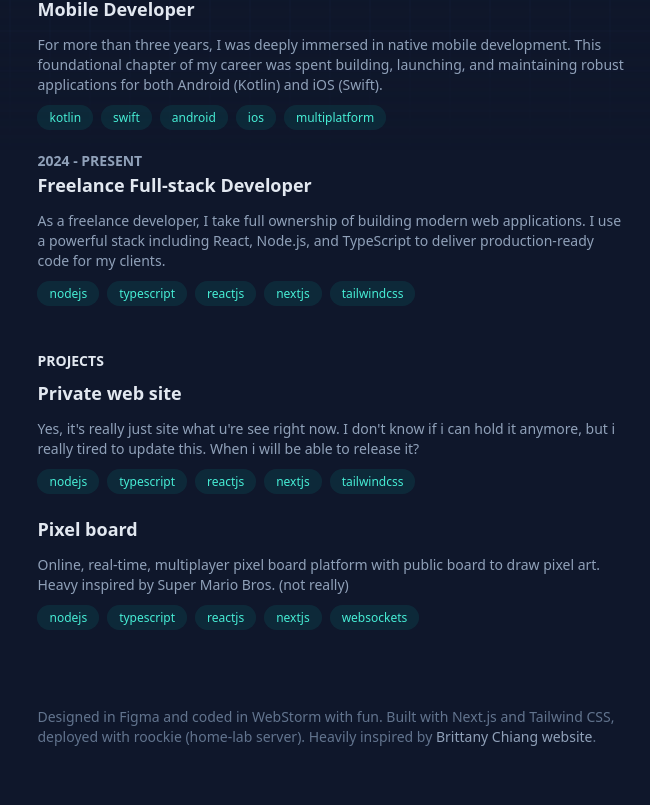
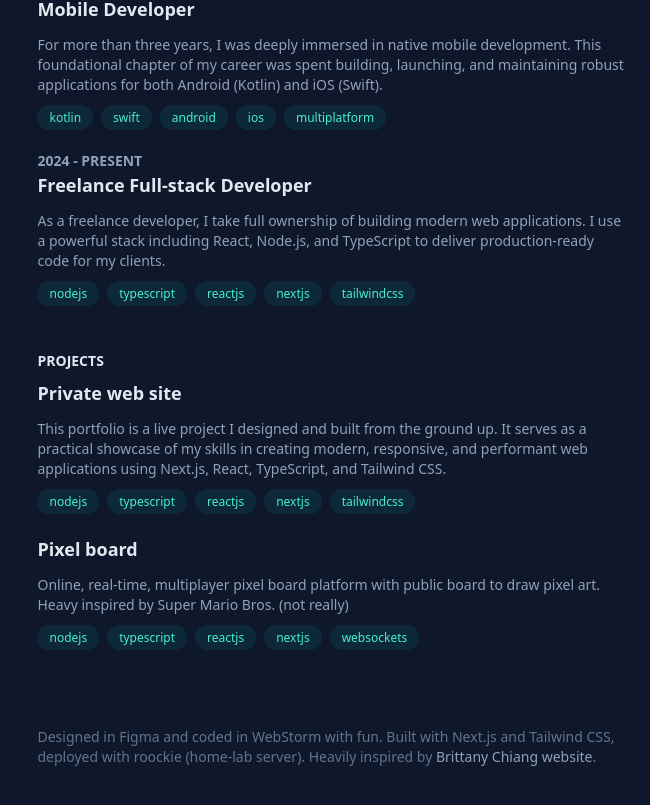
Before and after one commit to kotleni/kotleni.github.io, a Next.js app: page / in a window 1280 px wide. Shown: the part 529-1334 px from the top of the page, without its empty margins (630-1280 px from the left). Built offline with nearby package versions, Linux system fonts and the light colour scheme.

Commit message:
chore: set description for website project

```diff
--- a/src/app/page.tsx
+++ b/src/app/page.tsx
@@ -105,7 +105,7 @@ function ProjectsPart() {
             <BlockHeader title="Projects" />
             <ProjectCard
                 title="Private web site"
-                description="Yes, it's really just site what u're see right now. I don't know if i can hold it anymore, but i really tired to update this. When i will be able to release it?"
+                description="This portfolio is a live project I designed and built from the ground up. It serves as a practical showcase of my skills in creating modern, responsive, and performant web applications using Next.js, React, TypeScript, and Tailwind CSS."
                 githubUrl="https://github.com/kotleni/kotleni.github.io"
                 tags={[
                     'nodejs',
```
